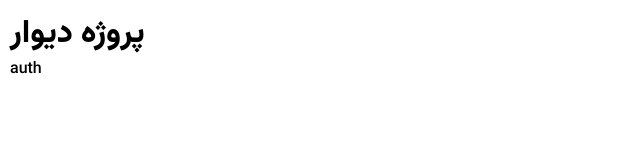
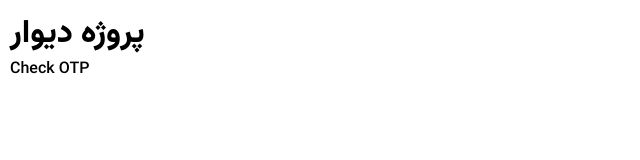
Before and after one commit to A-Khameneh/rjs-divar-front, a React app: page / in a window 1280 px wide. Shown: the top 160 px of the page, without its empty margins (0-640 px from the left). Built offline with nearby package versions, Linux system fonts and the light colour scheme; the HTML template or start-up script is replaced by a standard one.

Commit message:
AuthPage develop

```diff
--- a/src/components/templates/CheckOtpForm.jsx
+++ b/src/components/templates/CheckOtpForm.jsx
@@ -1,6 +1,6 @@
 
 
-export default CheckOtpForm() {
+export default function CheckOtpForm() {
 
     return (
 
--- a/src/pages/AuthPage.jsx
+++ b/src/pages/AuthPage.jsx
@@ -1,10 +1,23 @@
+import { useState } from "react"
+
+import CheckOtpForm from "../components/templates/CheckOtpForm";
+import SendOtpForm from "../components/templates/SendOtpForm";
 
 
 export default function AuthPage() {
 
+    const [ step, setStep ] = useState(2);
+    const [ mobile, setMobile ] = useState("");
+    const [ code, setCode ] = useState("");
+
     return (
 
-        <div> auth </div>
+        <div>
+
+            { step === 1 && <SendOtpForm /> }
+            { step === 2 && <CheckOtpForm /> }
+
+        </div>
 
     )
 
```
